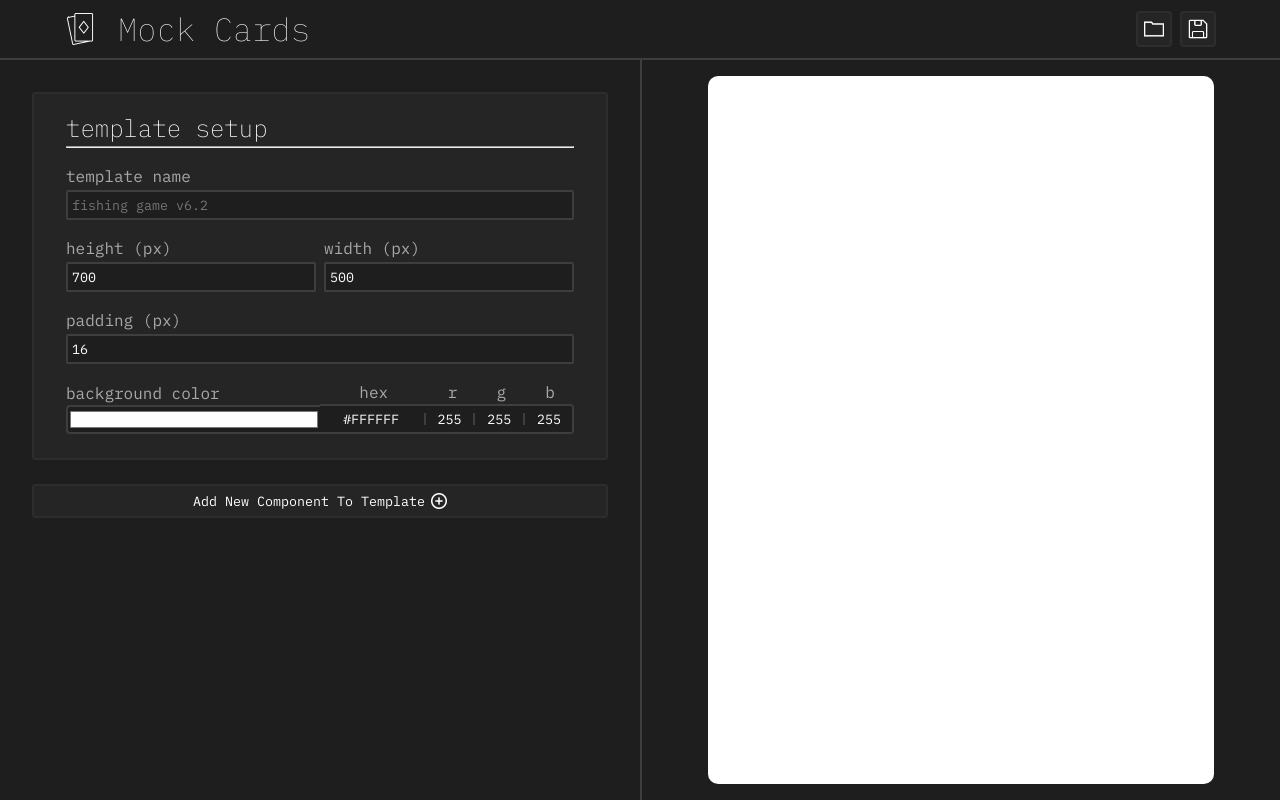
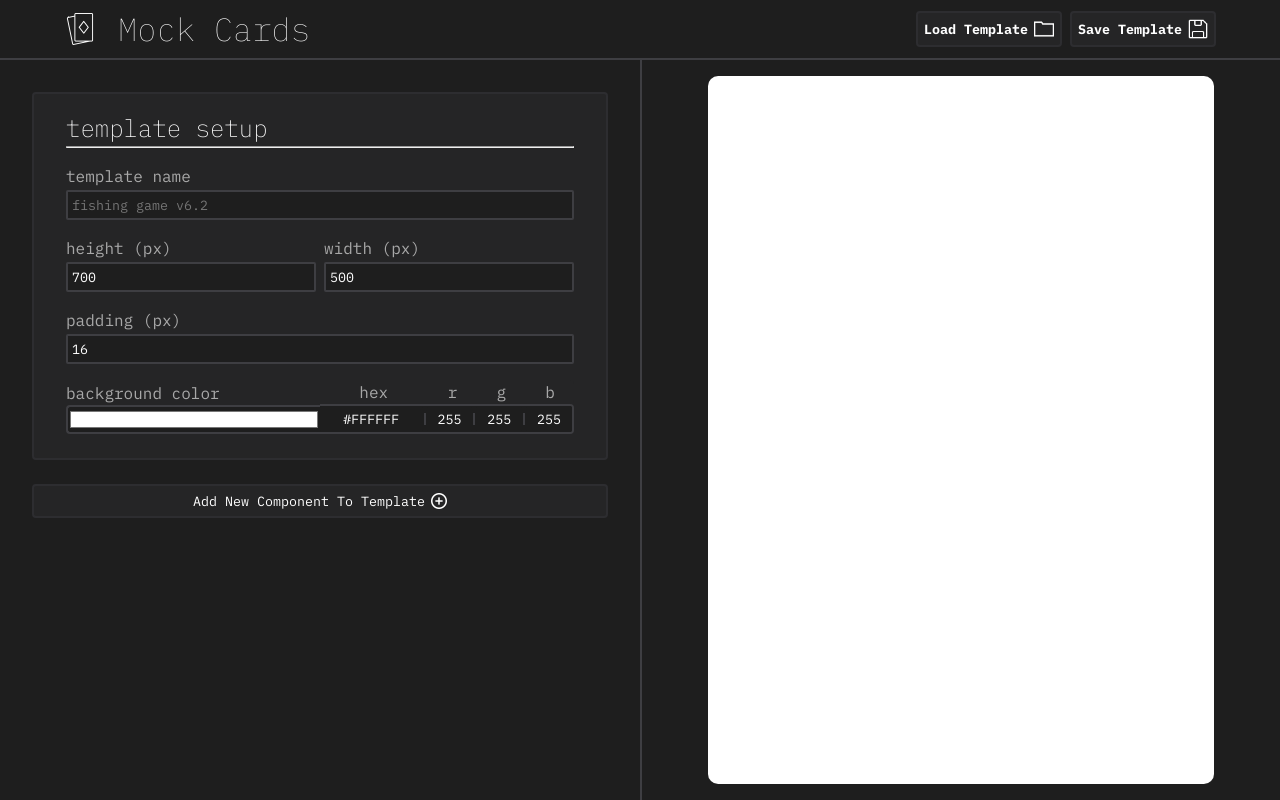
Before and after one commit to jubbers/card-mocks, a React (Vite) app: page /edit in a window 1280 px wide. Built offline with nearby package versions, Linux system fonts and the light colour scheme.

Commit message:
feat: Saving restricted to save button instead of auto

```diff
--- a/package.json
+++ b/package.json
@@ -5,6 +5,7 @@
   "scripts": {
     "start": "vite",
     "build": "vite build",
+    "deploy": "firebase deploy --only hosting",
     "preview": "vite preview",
     "typecheck": "tsc --noEmit",
     "typewatch": "tsc --noEmit --watch",
--- a/src/App.tsx
+++ b/src/App.tsx
@@ -1,21 +1,14 @@
 import * as React from "react";
-import useForm from "~hooks/UseForm";
-import {
-  createBrowserRouter,
-  RouterProvider
-} from "react-router-dom";
-import {
-  EditPage,
-  ErrorPage,
-  HomePage,
-  LoadPage,
-} from "~components/pages";
+import { useState } from "react";
+import { createBrowserRouter, RouterProvider } from "react-router-dom";
+import { EditPage, ErrorPage, HomePage, LoadPage } from "~components/pages";
+import { CardForm } from "~types";
+import baseCard from "~CardForms"
 import 'reset.css';
 
 
 export default () => {
-  // State that needs to be hoisted out of page-level components
-  const [form, setForm] = useForm();
+  const [form, setForm] = useState<CardForm>({ ...baseCard});
 
   const router = createBrowserRouter([
     {
--- a/src/components/organisms/Header.tsx
+++ b/src/components/organisms/Header.tsx
@@ -1,4 +1,5 @@
 import * as React from 'react';
+import { useEffect, useRef } from 'react';
 import styled from 'styled-components';
 import cardPath from '~assets/icon-cards.png';
 import { Link } from 'react-router-dom';
@@ -50,10 +51,11 @@ const Buttons = styled.div`
 
 const HeaderButton = styled(ControlButton)`
   display: flex;
-  flex-direction: column;
+  flex-direction: row;
   align-items: center;
   justify-content: center;
   padding: 6px;
+  gap: 6px;
   cursor: pointer;
 
   img {
@@ -62,7 +64,27 @@ const HeaderButton = styled(ControlButton)`
 `;
 
 
-const Header = ({saveAction, loadAction}: HeaderProps) => (
+const Header = ({ saveAction, loadAction }: HeaderProps) => {
+  let allowSave: boolean = true;
+
+  useEffect(() => {
+    /* Currently bugged, fix before release
+    if (saveAction === undefined) return;
+    document.addEventListener('keydown', (e: KeyboardEvent) => {
+      if (e.ctrlKey && e.key === 's' && !e.repeat) {
+        e.preventDefault();
+        if (!allowSave) return;
+        allowSave = false;
+        saveAction();
+      }
+    })
+    document.addEventListener('keyup', (e: KeyboardEvent) => {
+      if (e.ctrlKey || e.key === 's') allowSave = true;
+    });
+    */
+  })
+
+  return (
     <HeaderContainer>
       <Link to={'/'}>
         <Logo>
@@ -75,6 +97,7 @@ const Header = ({saveAction, loadAction}: HeaderProps) => (
         {
           loadAction &&
           <HeaderButton onClick={loadAction} title='load'>
+            <h4>Load Template</h4>
             <img src={IconLoad} alt={'Load Icon'} />
           </HeaderButton>
         }
@@ -82,11 +105,13 @@ const Header = ({saveAction, loadAction}: HeaderProps) => (
         {
           saveAction &&
           <HeaderButton onClick={saveAction} title='save'>
+            <h4>Save Template</h4>
             <img src={IconSave} alt={'Save Icon'} />
           </HeaderButton>
         }
       </Buttons>
     </HeaderContainer>
   )
+}
 
 export default Header;
--- a/src/components/pages/EditPage.tsx
+++ b/src/components/pages/EditPage.tsx
@@ -39,6 +39,8 @@ const EditPage = ({cardForm, setForm}: EditPageProps) => {
 
   const saveAction = () => {
     const cardJson = JSON.stringify(cardForm);
+    console.log('Save action triggered with content:')
+    console.log(cardJson);
     localStorage.setItem(cardForm.templateName, cardJson);
     toast('template saved!', {
       position: "top-right",
--- a/src/hooks/UseForm.ts
+++ /dev/null
@@ -1,24 +0,0 @@
-import { useState } from 'react'
-import { generate } from 'random-words';
-import { CardForm } from '~types';
-import baseCard from '~CardForms';
-
-// Custom hook for helping with localstorage management
-const useForm = (): [CardForm, (setForm: CardForm) => void, () => void] => {
-  const [form, setForm] = useState<CardForm>({ ...baseCard});
-  const updateForm = (newForm: CardForm) => {
-    if (newForm.templateName !== form.templateName) {
-      window.localStorage.removeItem(form.templateName);
-      updateLocalStorage();
-    }
-    setForm(newForm);
-  }
-
-  const updateLocalStorage = () => {
-    window.localStorage.setItem(form.templateName, JSON.stringify(form));
-  }
-
-  return [form, updateForm, updateLocalStorage];
-}
-
-export default useForm;
```
Also changed, not shown: src/assets/icon-folder-zip.png (added). Lines whose indentation alone changed are shown as unchanged.
